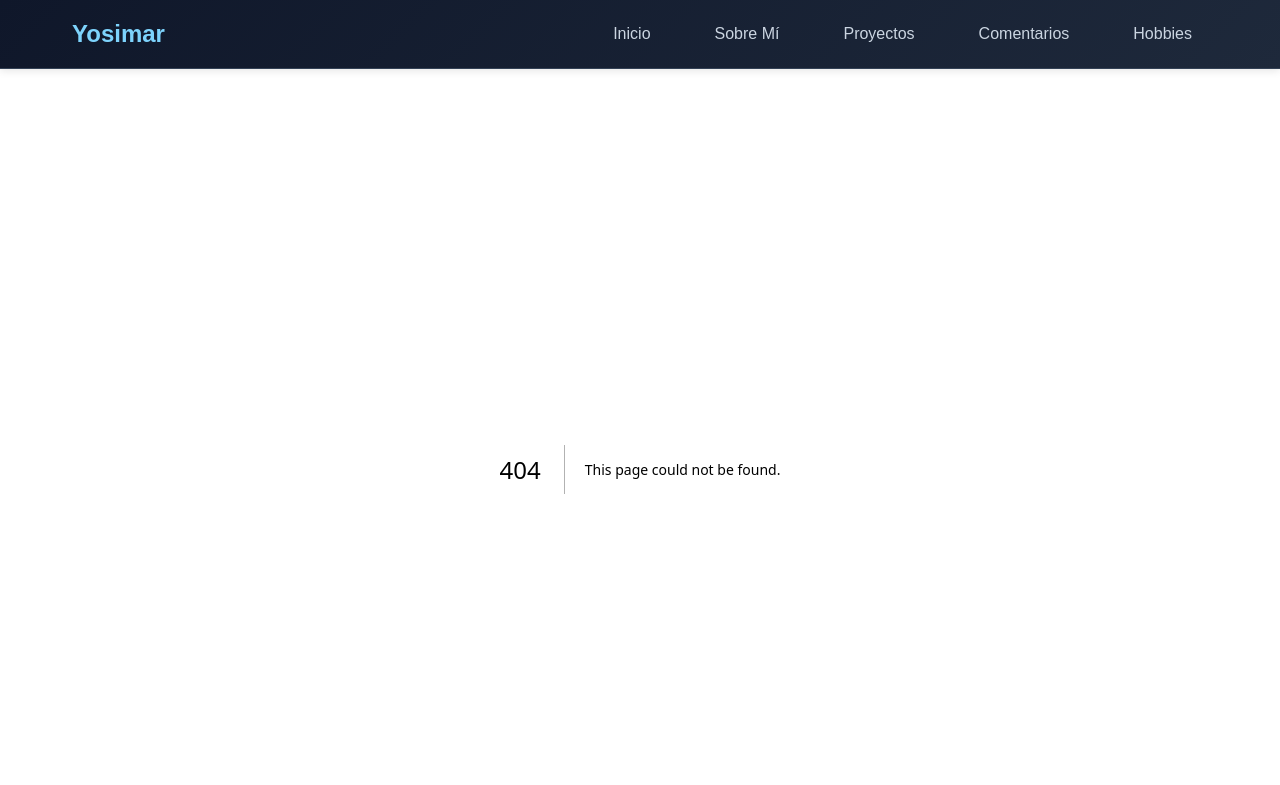
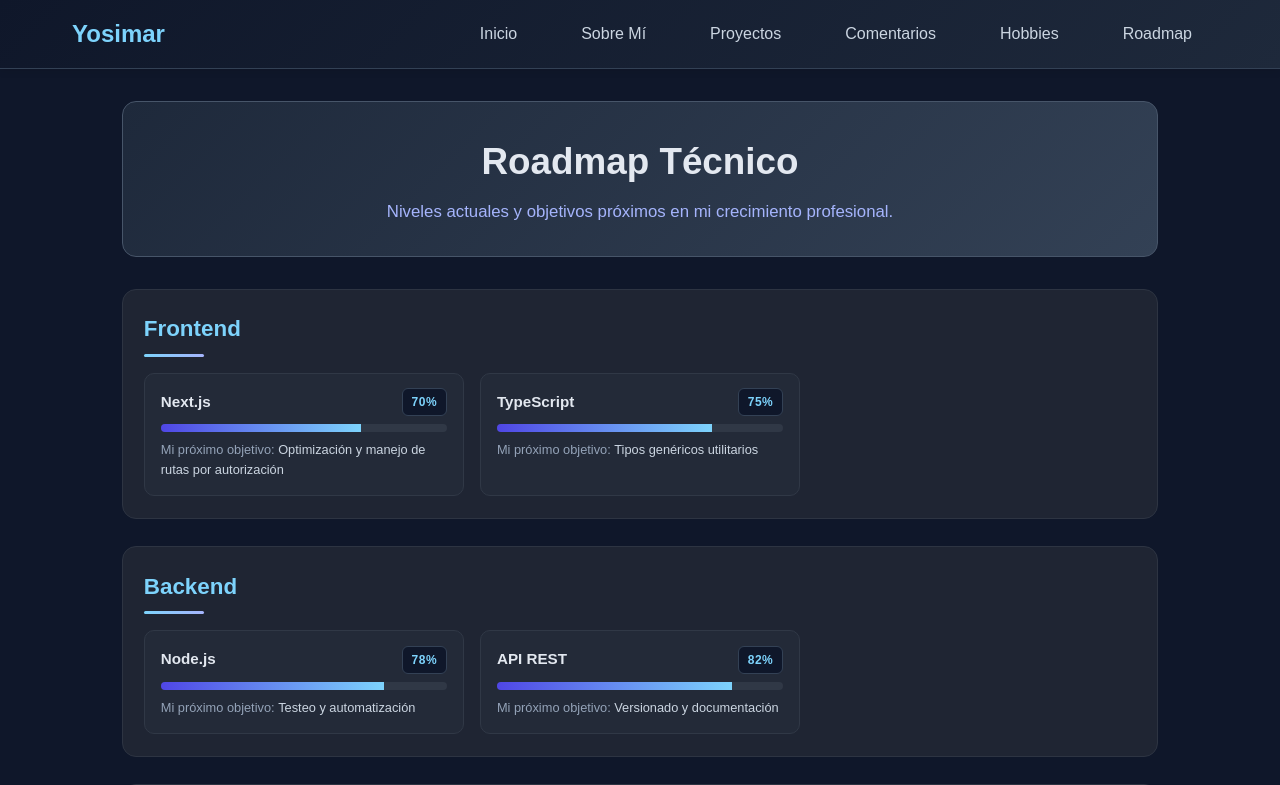
Before and after one commit to Seraf1n0/Front-Portfolio, a Next.js app: page /roadmap in a window 1280 px wide. Before the commit this address had no page. Shown: the top 785 px of the page. Built offline with nearby package versions, Linux system fonts and the light colour scheme.

Commit message:
add: Nueva sección de roadmap tenico con categorías. add: Se actualizan trabajos pendiente: Quiero mejorar el diseño del roadmap

```diff
--- a/public/data/cursos.json
+++ b/public/data/cursos.json
@@ -88,6 +88,57 @@
           "tecnologias": ["TypeScript", "Node.js", "Fastify"],
           "repoUrl": "https://github.com/Seraf1n0/API-REST_DesarrolloWeb.git",
           "deployUrl": null
+        },
+        {
+          "nombre": "Lab9: GraphQL",
+          "tipo": "Laboratorio",
+          "descripcion": "Creación de una API GraphQL con Node.js y typescript",
+          "fecha": "2025-10-12",
+          "tecnologias": ["TypeScript", "Node.js", "GraphQL"],
+          "repoUrl": "https://github.com/Seraf1n0/API-GraphQL-WEB.git"
+        },
+        {
+          "nombre": "Lab10: Integración API con Frontend",
+          "tipo": "Laboratorio",
+          "descripcion": "Integrar el API REST con un cliente basico en Next.js",
+          "fecha": "2025-10-24",
+          "tecnologias": ["TypeScript", "Next.js", "Node.js", "Fastify"],
+          "repoUrl": "https://github.com/Seraf1n0/Lab10-Desarrolloweb.git"
+        },
+        {
+          "nombre": "Portafolio: Entrega 2",
+          "tipo": "Portafolio",
+          "descripcion": "Mejorar el portafolio profesional con una sección de Hobbies y sección de comentarios",
+          "fecha": "2025-10-26",
+          "tecnologias": ["HTML", "CSS", "TypeScript", "Next JS", "Vercel"],
+          "repoUrl": "https://github.com/Seraf1n0/Front-Portfolio.git"
+        },
+        {
+          "nombre": "Lab12: Ruby On Rails",
+          "tipo": "Laboratorio",
+          "descripcion": "Exposición sobre Ruby on Rails y sus características principales",
+          "fecha": "2025-10-31",
+          "tecnologias": ["Ruby", "Rails"],
+          "repoUrl": null,
+          "deployUrl": null
+        },
+        {
+          "nombre": "Lab13: ChatBot con OpenAI",
+          "tipo": "Laboratorio",
+          "descripcion": "Implementar un chatbot usando OpenRoute y Vue JS para el frontend con sesgo en banca prometedores.",
+          "fecha": "2025-11-07",
+          "tecnologias": ["JavaScript", "Vue.js", "OpenAI"],
+          "repoUrl": "https://github.com/Seraf1n0/chatBot-Lab12.git",
+          "deployUrl": null
+        },
+        {
+          "nombre": "Proyecto 2: API REST Banca Prometedores",
+          "tipo": "Proyecto",
+          "descripcion": "Desarrollo de API REST para la app de banca prometedores, con endpoints de usuarios, cuentas, transacciones y seguridad.",
+          "fecha": "2025-11-02",
+          "tecnologias": ["Asp.NET Core", "C#", "PostgreSQL", "Supabase"],
+          "repoUrl": "https://github.com/Seraf1n0/BancaWeb.git",
+          "deployUrl": "http://86.48.22.73/api/v1/"
         }
       ]
     }
--- /dev/null
+++ b/public/data/roadmap.json
@@ -0,0 +1,27 @@
+{
+  "categorias": [
+    {
+      "nombre": "Frontend",
+      "items": [
+        { "tecnologia": "Next.js", "level": 70, "goal": "Optimización y manejo de rutas por autorización" },
+        { "tecnologia": "TypeScript", "level": 75, "goal": "Tipos genéricos utilitarios" }
+      ]
+    },
+    {
+      "nombre": "Backend",
+      "items": [
+        { "tecnologia": "Node.js", "level": 78, "goal": "Testeo y automatización" },
+        { "tecnologia": "API REST", "level": 82, "goal": "Versionado y documentación" }
+      ]
+    },
+    {
+      "nombre": "Ciberseguridad",
+      "items": [
+        { "tecnologia": "Pruebas en servidores propios", "level": 30, "goal": "Montar entornos aislados para análisis y fuzzing básico" },
+        { "tecnologia": "Protección de puertos y servicios", "level": 30, "goal": "Automatizar reglas de firewall y monitoreo de exposición" },
+        { "tecnologia": "Seguridad en la nube (AWS/Azure)", "level": 30, "goal": "Fundamentos de IAM, políticas y configuración segura inicial" },
+        { "tecnologia": "OWASP Top 10", "level": 30, "goal": "Profundizar en identificación y mitigación práctica de cada categoría" }
+      ]
+    }
+  ]
+}
--- /dev/null
+++ b/src/app/roadmap/page.tsx
@@ -0,0 +1,113 @@
+"use client";
+import "../../styles/roadmap.css";
+import React, { useEffect, useState } from "react";
+
+// Un item o card del roadmap con info de la tecnologia, el nivel que tengo y lo que quiero aprender
+interface RoadmapItem {
+  tecnologia: string;
+  level: number;
+  goal: string;
+}
+// Estas son las categorias principales (actulmente solo tengo 3)
+interface RoadmapCategory {
+  nombre: string;
+  items: RoadmapItem[];
+}
+// La info completa para la pagina
+interface RoadmapData {
+  categorias: RoadmapCategory[];
+}
+
+export default function RoadmapPage() {
+  const [data, setData] = useState<RoadmapData | null>(null);
+  const [loading, setLoading] = useState(true);
+  const [error, setError] = useState<string | null>(null);
+
+  useEffect(() => {
+    const load = async () => {
+      try {
+        const res = await fetch("/data/roadmap.json");
+        if (!res.ok) throw new Error("No se pudo cargar roadmap");
+        const json: RoadmapData = await res.json();
+        setData(json);
+      } catch (e) {
+        setError(e instanceof Error ? e.message : "Error desconocido");
+      } finally {
+        setLoading(false);
+      }
+    };
+    load();
+  }, []);
+
+  if (loading) {
+    return (
+      <main className="roadmap-container">
+        <p className="loading-small">Cargando roadmap…</p>
+      </main>
+    );
+  }
+
+  if (error || !data) {
+    return (
+      <main className="roadmap-container">
+        <div className="error-message">
+          <h2>Error</h2>
+          <p>{error}</p>
+        </div>
+      </main>
+    );
+  }
+
+  return (
+    <main className="roadmap-container">
+      <header className="roadmap-header">
+        <h1 className="roadmap-title">Roadmap Técnico</h1>
+        <p className="roadmap-desc">
+          Niveles actuales y objetivos próximos en mi crecimiento profesional.
+        </p>
+      </header>
+
+      <section
+        className="roadmap-categories"
+        aria-label="Categorías del roadmap"
+      >
+        {data.categorias.map((cat) => (
+          <article key={cat.nombre} className="roadmap-category">
+            <h2 className="category-name">{cat.nombre}</h2>
+            <ul className="category-items">
+              {cat.items.map((item) => (
+                <li key={item.tecnologia} className="roadmap-item">
+                  <div className="item-header">
+                    <span className="item-tech">{item.tecnologia}</span>
+                    <span
+                      className="item-level"
+                      aria-label={`Nivel ${item.level}%`}
+                    >
+                      {item.level}%
+                    </span>
+                  </div>
+                  <div
+                    className="progress-bar"
+                    role="progressbar"
+                    aria-valuenow={item.level}
+                    aria-valuemin={0}
+                    aria-valuemax={100}
+                    aria-label={`Progreso en ${item.tecnologia}`}
+                  >
+                    <div
+                      className="progress-fill"
+                      style={{ width: `${item.level}%` }}
+                    />
+                  </div>
+                  <p className="item-goal">
+                    Mi próximo objetivo: <span>{item.goal}</span>
+                  </p>
+                </li>
+              ))}
+            </ul>
+          </article>
+        ))}
+      </section>
+    </main>
+  );
+}
--- a/src/app/skills/page.tsx
+++ /dev/null
@@ -1,9 +0,0 @@
-export default function SkillsPage() {
-    return (
-      <main>
-        <h1>Habilidades</h1>
-
-        <p>Pagina para habilidades</p>
-      </main>
-    );
-}
--- a/src/components/Navbar.tsx
+++ b/src/components/Navbar.tsx
@@ -9,6 +9,7 @@ const links = [
   { href: "/projects", label: "Proyectos" },
   { href: "/comments", label: "Comentarios" },
   { href: "/hobbies", label: "Hobbies" },
+  { href: "/roadmap", label: "Roadmap" },
 ];
 
 export default function Navbar() {
--- /dev/null
+++ b/src/styles/roadmap.css
@@ -0,0 +1,122 @@
+.roadmap-container {
+  max-width: 1100px;
+  margin: 0 auto;
+  padding: 2rem;
+}
+.roadmap-header {
+  text-align: center;
+  margin-bottom: 2rem;
+  background: linear-gradient(135deg,#1e293b 0%, #334155 100%);
+  padding: 2rem 1.5rem;
+  border: 1px solid #475569;
+  border-radius: 14px;
+}
+.roadmap-title {
+  font-size: 2.3rem;
+  font-weight: 700;
+  color: #e3e8f0;
+  margin: 0 0 .6rem;
+}
+.roadmap-desc {
+  color: #a5b4fc;
+  font-size: 1.05rem;
+  margin: 0;
+}
+.roadmap-category {
+  background: #1f2533;
+  border: 1px solid #2d3442;
+  border-radius: 14px;
+  padding: 1.4rem 1.3rem;
+  margin-bottom: 1.7rem;
+}
+.category-name {
+  font-size: 1.4rem;
+  font-weight: 600;
+  color: #7dd3fc;
+  margin: 0 0 1rem;
+  position: relative;
+}
+.category-name::after {
+  content:"";
+  display:block;
+  width:60px;
+  height:3px;
+  background: linear-gradient(90deg,#7dd3fc,#a5b4fc);
+  border-radius:2px;
+  margin-top:.5rem;
+}
+.category-items {
+  list-style:none;
+  margin:0;
+  padding:0;
+  display:grid;
+  gap:1rem;
+}
+.roadmap-item {
+  background:#232a38;
+  border:1px solid #303846;
+  border-radius:10px;
+  padding:.9rem 1rem 1rem;
+  display:flex;
+  flex-direction:column;
+  gap:.5rem;
+}
+.item-header {
+  display:flex;
+  justify-content:space-between;
+  align-items:center;
+  font-weight:600;
+  color:#e3e8f0;
+}
+.item-tech { font-size:.95rem; }
+.item-level {
+  background:#0f172a;
+  padding:.25rem .55rem;
+  border-radius:6px;
+  font-size:.75rem;
+  letter-spacing:.5px;
+  color:#7dd3fc;
+  border:1px solid #334155;
+}
+.progress-bar {
+  height:8px;
+  background:#303846;
+  border-radius:5px;
+  overflow:hidden;
+}
+.progress-fill {
+  height:100%;
+  background:linear-gradient(90deg,#4f46e5,#7dd3fc);
+  transition:width .5s ease;
+}
+.item-goal {
+  font-size:.8rem;
+  color:#94a3b8;
+  margin:0;
+}
+.item-goal span {
+  color:#cbd5e1;
+  font-weight:500;
+}
+.loading-small { text-align:center; padding:2rem; color:#cbd5e1; }
+.error-message { text-align:center; padding:2rem; }
+
+@media (min-width:769px) {
+  .category-items {
+    grid-template-columns:repeat(auto-fill,minmax(240px,1fr));
+  }
+}
+@media (max-width:768px) {
+  .roadmap-title { font-size:2rem; }
+  .roadmap-header { padding:1.5rem 1.2rem; }
+  .category-items { grid-template-columns:1fr; }
+}
+@media (max-width:480px) {
+  .roadmap-container { padding:1.2rem; }
+  .roadmap-title { font-size:1.7rem; }
+  .roadmap-category { padding:1.1rem 1rem; }
+  .roadmap-item { padding:.75rem .8rem .85rem; }
+}
+@media (prefers-reduced-motion: reduce) {
+  .progress-fill { transition:none; }
+}
```
